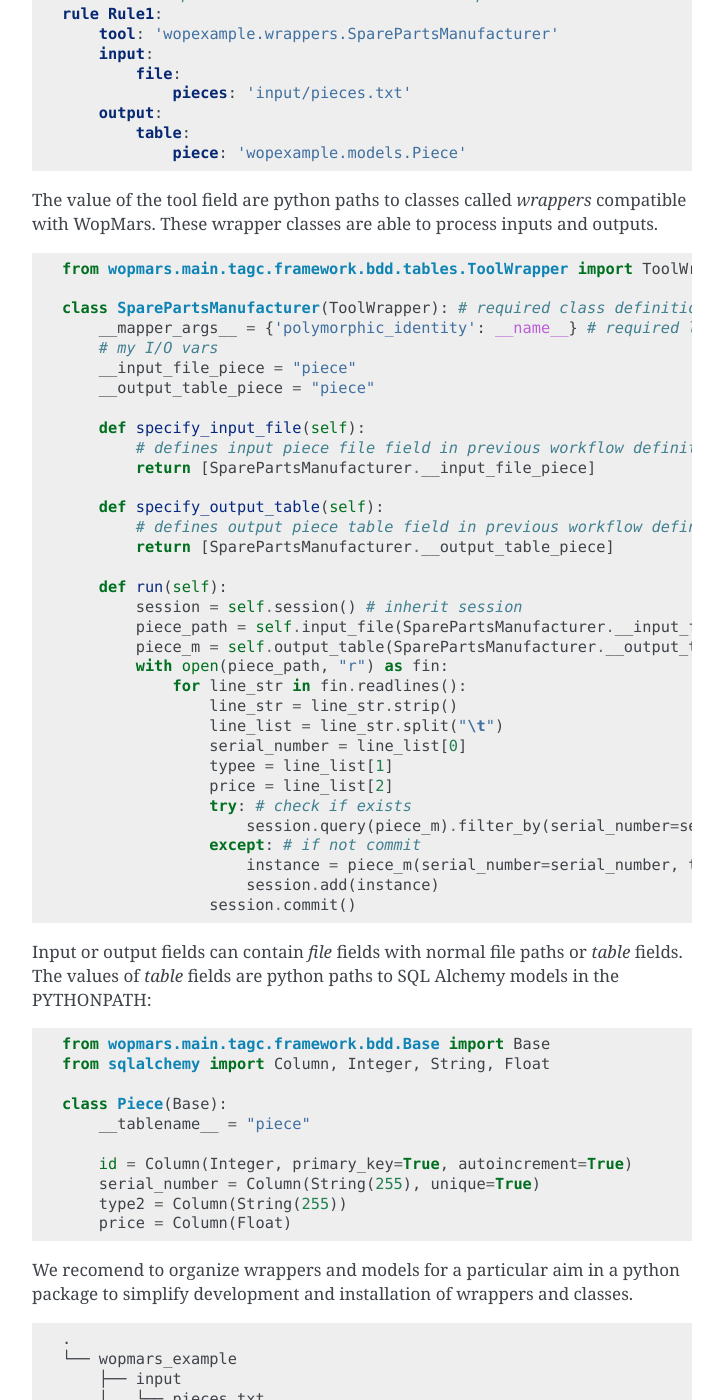
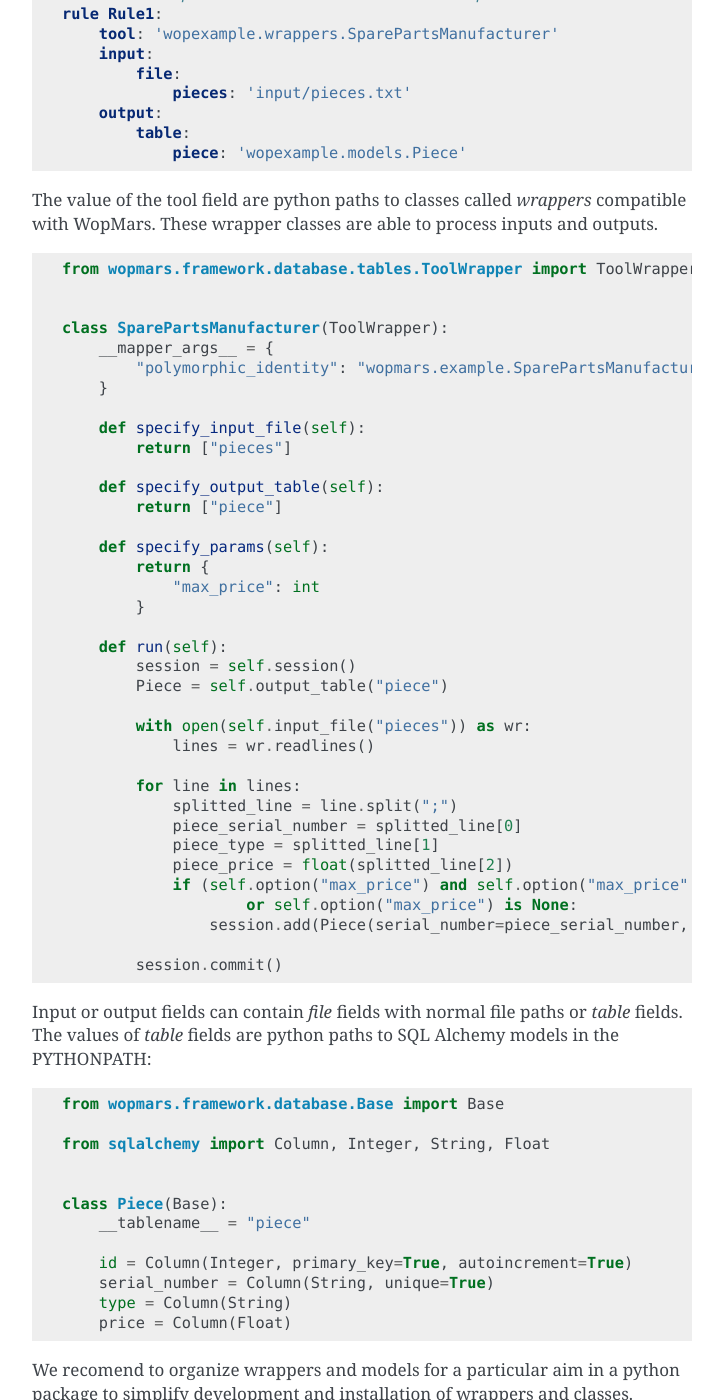
Before and after one commit to aitgon/wopmars, a Sphinx documentation site: the page built from docs/content/overview.rst, in a window 1280 px wide and 1400 px high, scrolled down 295 px. Shown: the whole window, without its empty margins (388-1111 px from the left). Built offline with Sphinx 7.4.7, drawn with Linux system fonts in a browser that asks for light colours; pages that are not in the unit, such as notebooks, are missing from menus; some of the changed text lies outside the part shown.

Commit message:
DOC Updated doc

```diff
--- a/docs/content/overview.rst
+++ b/docs/content/overview.rst
@@ -26,54 +26,59 @@ The value of the tool field are python paths to classes called *wrappers* compat
 
 .. code-block:: python
 
-    from wopmars.main.tagc.framework.bdd.tables.ToolWrapper import ToolWrapper # required import
+    from wopmars.framework.database.tables.ToolWrapper import ToolWrapper
 
-    class SparePartsManufacturer(ToolWrapper): # required class definition
-        __mapper_args__ = {'polymorphic_identity': __name__} # required line
-        # my I/O vars
-        __input_file_piece = "piece"
-        __output_table_piece = "piece"
+
+    class SparePartsManufacturer(ToolWrapper):
+        __mapper_args__ = {
+            "polymorphic_identity": "wopmars.example.SparePartsManufacturer"
+        }
 
         def specify_input_file(self):
-            # defines input piece file field in previous workflow definition
-            return [SparePartsManufacturer.__input_file_piece]
+            return ["pieces"]
 
         def specify_output_table(self):
-            # defines output piece table field in previous workflow definition
-            return [SparePartsManufacturer.__output_table_piece]
+            return ["piece"]
+
+        def specify_params(self):
+            return {
+                "max_price": int
+            }
 
         def run(self):
-            session = self.session() # inherit session
-            piece_path = self.input_file(SparePartsManufacturer.__input_file_piece) # string
-            piece_m = self.output_table(SparePartsManufacturer.__output_table_piece) # model class
-            with open(piece_path, "r") as fin:
-                for line_str in fin.readlines():
-                    line_str = line_str.strip()
-                    line_list = line_str.split("\t")
-                    serial_number = line_list[0]
-                    typee = line_list[1]
-                    price = line_list[2]
-                    try: # check if exists
-                        session.query(piece_m).filter_by(serial_number=serial_number, type2=typee, price=price).one()
-                    except: # if not commit
-                        instance = piece_m(serial_number=serial_number, type2=typee, price=price)
-                        session.add(instance)
-                    session.commit()
+            session = self.session()
+            Piece = self.output_table("piece")
+
+            with open(self.input_file("pieces")) as wr:
+                lines = wr.readlines()
+
+            for line in lines:
+                splitted_line = line.split(";")
+                piece_serial_number = splitted_line[0]
+                piece_type = splitted_line[1]
+                piece_price = float(splitted_line[2])
+                if (self.option("max_price") and self.option("max_price" >= piece_price)) \
+                        or self.option("max_price") is None:
+                    session.add(Piece(serial_number=piece_serial_number, price=piece_price, type=piece_type))
+
+            session.commit()
 
 
 Input or output fields can contain *file* fields with normal file paths or *table* fields. The values of *table* fields are python paths to SQL Alchemy models in the PYTHONPATH:
 
 .. code-block:: python
 
-    from wopmars.main.tagc.framework.bdd.Base import Base
+    from wopmars.framework.database.Base import Base
+
     from sqlalchemy import Column, Integer, String, Float
+
 
     class Piece(Base):
         __tablename__ = "piece"
 
         id = Column(Integer, primary_key=True, autoincrement=True)
-        serial_number = Column(String(255), unique=True)
-        type2 = Column(String(255))
+        serial_number = Column(String, unique=True)
+        type = Column(String)
         price = Column(Float)
 
 We recomend to organize wrappers and models for a particular aim in a python package to simplify development and installation of wrappers and classes.
@@ -98,10 +103,10 @@ We recomend to organize wrappers and models for a particular aim in a python pac
         │       └── SparePartsManufacturer.py
         └── Wopfile
 
-After defining wrappers and modes in a dedicated python package and installing it you can run the workflow using a commands
+As shown in the next section (Quick start) After defining wrappers and modes in a dedicated python package and installing it you can run the workflow using a commands
 
 .. code-block:: shell
 
-wopmars ....
+    wopmars -w Wopfile -D "sqlite:///output/wopmars.sqlite" -v -p
 
-Now that you should understand the basics of WopMars, I recommand you to go to the quick start section to try a working example.
+Now that you should understand the basics components of WopMars, I recommend you to go to the quick start section to try a working example.
--- a/docs/content/quick-start.rst
+++ b/docs/content/quick-start.rst
@@ -1,4 +1,4 @@
-Quick Start
+Quick start
 ===========
 
 Now you should be able to run WopMars for the first time and we have prepared a simple example of workflow to introduce you to the basics of WopMars.
--- a/docs/content/usage.rst
+++ b/docs/content/usage.rst
@@ -111,7 +111,7 @@ The DAG
 
 Now that you understand how to specify the rules of your workflow, you may be able to see the different steps of the workflow as the different nodes of a **Directed Acyclic Graph**. The *dependency relation* between those nodes are given thanks to the state of `input` and `output` of the files and tables: if one input of a rule A is in the outputs of an other rule B, then rule A is a direct successor of rule B.
 
-.. figure::  images/workflow.png
+.. figure::  ../images/workflow.png
    :align:   center
 
    *You can easily see the graph on this representation of a workflow*
```
Also changed, not shown: other parts of docs/content/quick-start.rst (+1 -1 lines), README.rst (+16 -2 lines), docs/content/developer.rst (+27 -27 lines), 1 other file.
